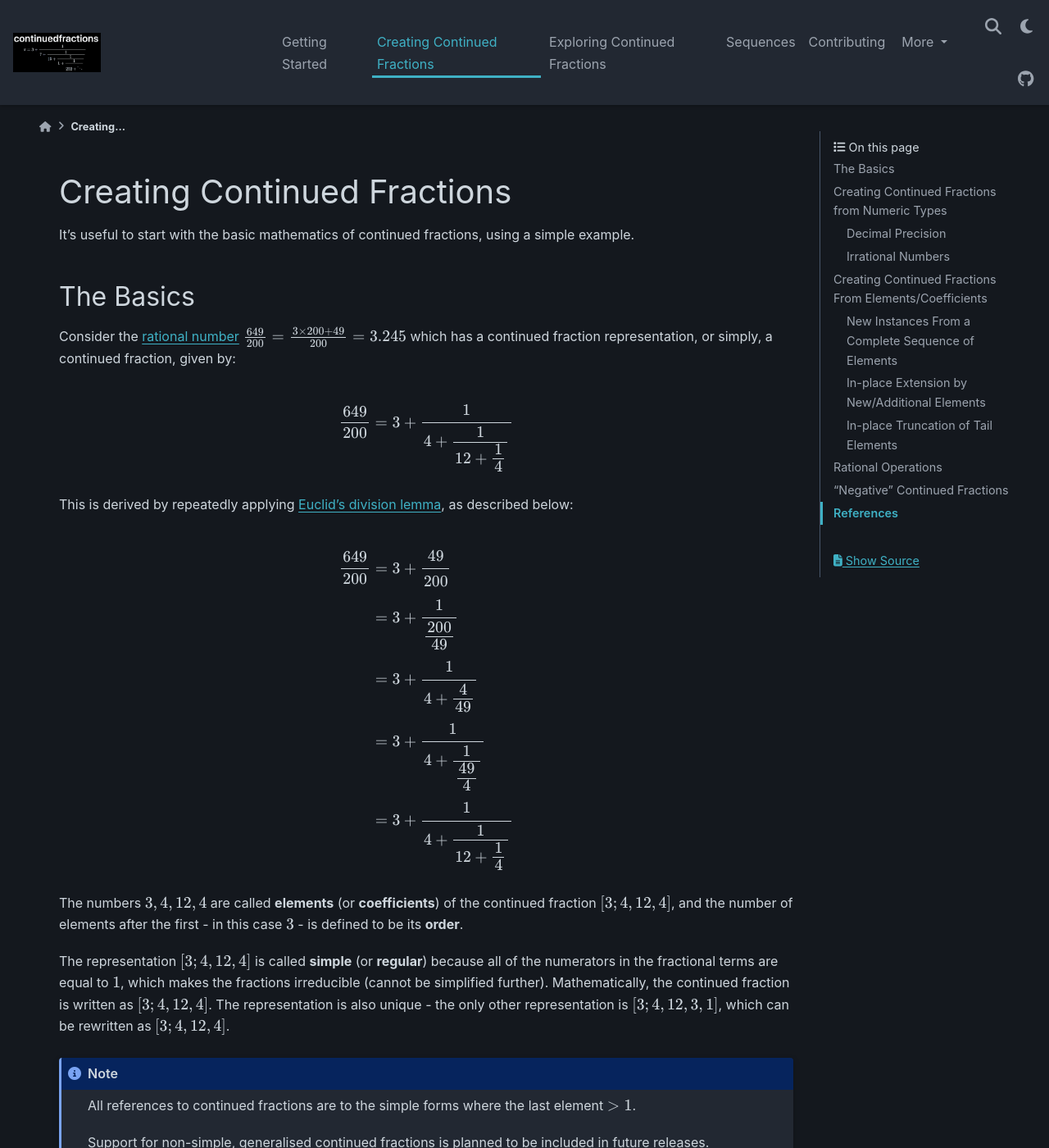
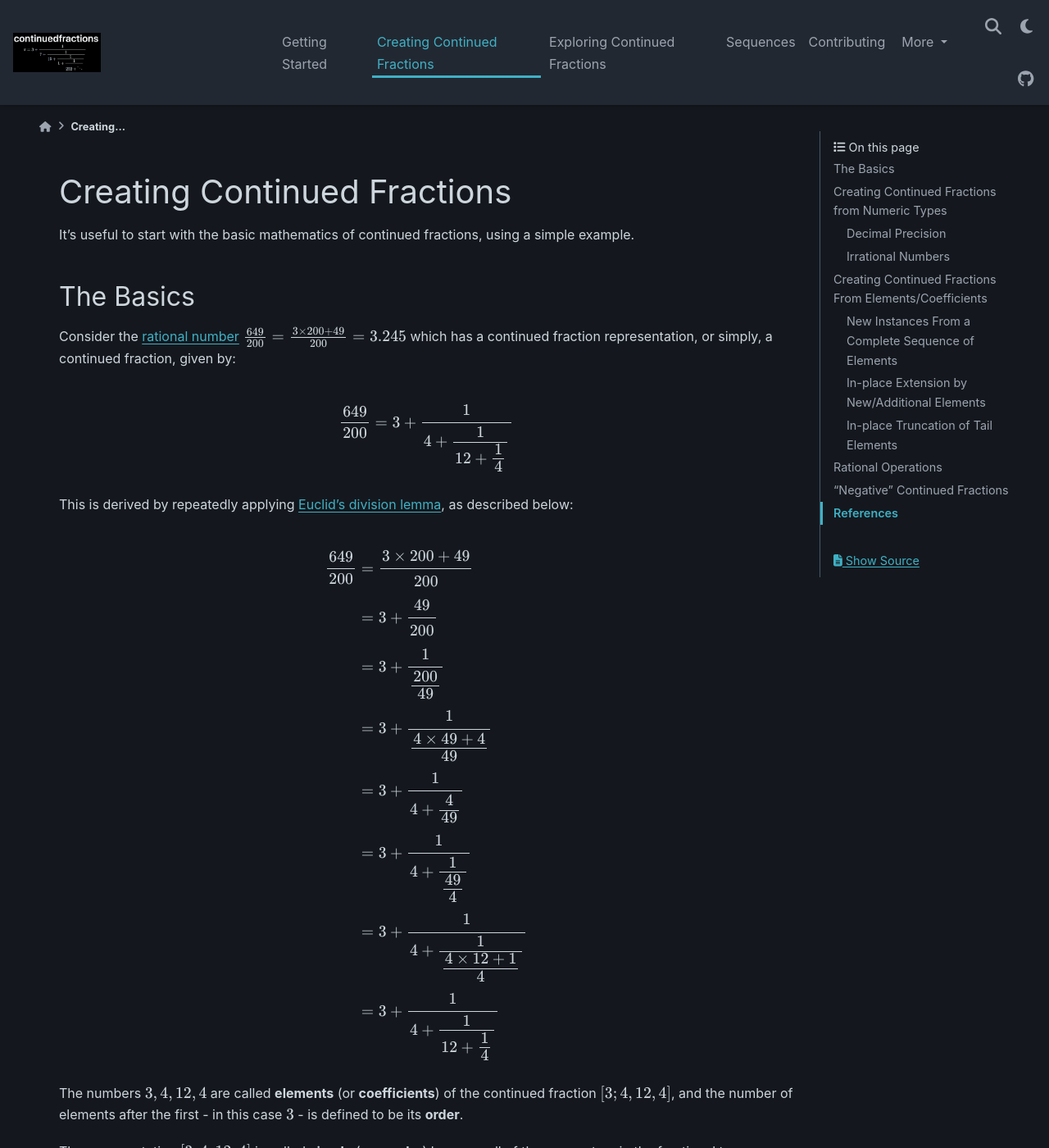
Before and after one commit to sr-murthy/continuedfractions, a Sphinx documentation site: the page built from docs/sources/creating-continued-fractions.rst, in a window 1280 px wide and 1400 px high. Shown: the whole window at 82% size. Built offline with Sphinx 7.4.7 and the PyData theme 0.15.4, drawn with Linux system fonts in a browser that asks for light colours; nearby versions of some CDN libraries.

Commit message:
docs: small improvements to the creating continued fractions docs

```diff
--- a/docs/sources/creating-continued-fractions.rst
+++ b/docs/sources/creating-continued-fractions.rst
@@ -24,10 +24,13 @@ This is derived by repeatedly applying `Euclid's division lemma <https://en.wiki
 .. math::
 
    \begin{align}
-   \frac{649}{200} &= 3 + \cfrac{49}{200} \\
+   \frac{649}{200} &= \cfrac{3 \times 200 + 49}{200} \\
+                   &= 3 + \cfrac{49}{200} \\
                    &= 3 + \cfrac{1}{\cfrac{200}{49}} \\
+                   &= 3 + \cfrac{1}{\cfrac{4 \times 49 + 4}{49}} \\
                    &= 3 + \cfrac{1}{4 + \cfrac{4}{49}} \\
                    &= 3 + \cfrac{1}{4 + \cfrac{1}{\cfrac{49}{4}}} \\
+                   &= 3 + \cfrac{1}{4 + \cfrac{1}{\cfrac{4 \times 12 + 1}{4}}} \\
                    &= 3 + \cfrac{1}{4 + \cfrac{1}{12 + \cfrac{1}{4}}}
    \end{align}
 
```
